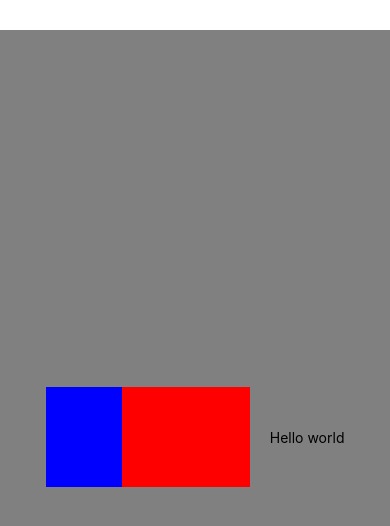
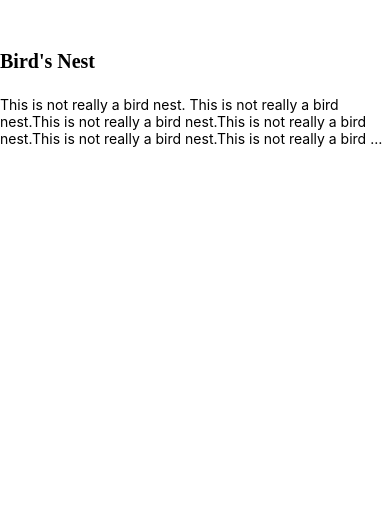
Before and after one commit to moroccan-coder/ReactNativeBeginner, a React Native app: screen / in a window 390 px wide. Shown: the top 526 px of the page. Built offline with nearby package versions, Linux system fonts and the light colour scheme.

Commit message:
Title : React Native - 06 Text Component Video : https://youtu.be/XxyPuoZQOg4

```diff
--- a/App.js
+++ b/App.js
@@ -1,5 +1,5 @@
-import View_Component from "./course/5-View Component/View_Component";
+import Text_Component from "./course/6-Text Component/Text_component";
 
 export default function App() {
-  return <View_Component />;
+  return <Text_Component />;
 }
--- /dev/null
+++ b/course/6-Text Component/Text_component.jsx
@@ -0,0 +1,36 @@
+import { useState } from "react";
+import { StyleSheet, Text, View } from "react-native";
+
+export default function Text_Component() {
+  const [titleText, setTitleText] = useState("Bird's Nest");
+  const bodyText =
+    "This is not really a bird nest. This is not really a bird nest.This is not really a bird nest.This is not really a bird nest.This is not really a bird nest.This is not really a bird nest.This is not really a bird nest.This is not really a bird nest.This is not really a bird nest.This is not really a bird nest.This is not really a bird nest.This is not really a bird nest.This is not really a bird nest.This is not really a bird nest.";
+
+  const onpressTitle = () => {
+    setTitleText("Bird's Nest [pressed]");
+  };
+
+  return (
+    <View style={{ marginTop: 50 }}>
+      <Text style={styles.baseText}>
+        <Text style={styles.titleText} onPress={onpressTitle}>
+          {titleText} {"\n"}
+          {"\n"}
+        </Text>
+      </Text>
+      <Text numberOfLines={3} ellipsizeMode="clip">
+        {bodyText}
+      </Text>
+    </View>
+  );
+}
+
+const styles = StyleSheet.create({
+  baseText: {
+    fontFamily: "Cochin",
+  },
+  titleText: {
+    fontSize: 20,
+    fontWeight: "bold",
+  },
+});
```
